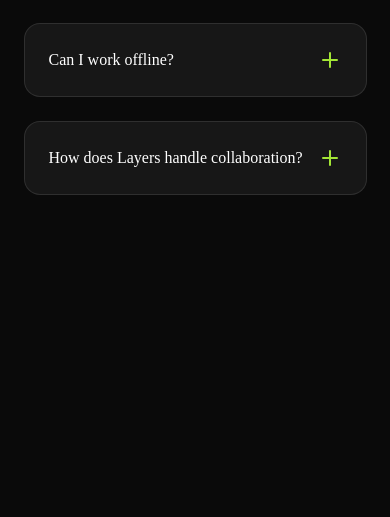
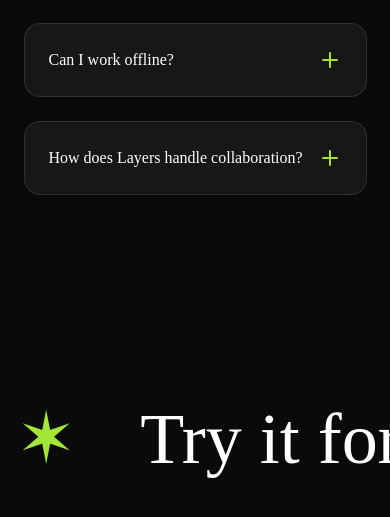
Before and after one commit to prithvikings/Course-Ai, a Next.js app: page / in a window 390 px wide. Shown: the part 5369-5886 px from the top of the page. Built offline with nearby package versions, Linux system fonts and the light colour scheme.

Commit message:
CallToAction is done

```diff
--- a/src/app/page.tsx
+++ b/src/app/page.tsx
@@ -5,6 +5,7 @@
 import Features from "@/sections/Features";
 import Integrations from "@/sections/Integrations";
 import Faqs from "@/sections/Faqs";
+import CallToAction from "@/sections/CallToAction";
 export default function Home() {
     return (
         <>
@@ -16,6 +17,7 @@
             <Features />
             <Integrations />
             <Faqs />
+            <CallToAction />
         </>
 
     )
--- a/src/sections/CallToAction.tsx
+++ b/src/sections/CallToAction.tsx
@@ -1,3 +1,16 @@
 export default function CallToAction() {
-    return <div>Call To Action</div>;
+    return (
+        <section className="py-24">
+            <div className="overflow-x-clip p-4 flex">
+                <div className="flex flex-none gap-16 text-7xl md:text-8xl font-medium">
+                {Array.from({ length: 10 }).map((_, index) => (
+                    <div key={index} className="flex items-center gap-16">
+                        <span className="text-lime-400 text-7xl">&#10038;</span>
+                        <span>Try it for free</span>
+                    </div>
+                ))}
+                </div>
+            </div>
+        </section>
+    );
 }
```
